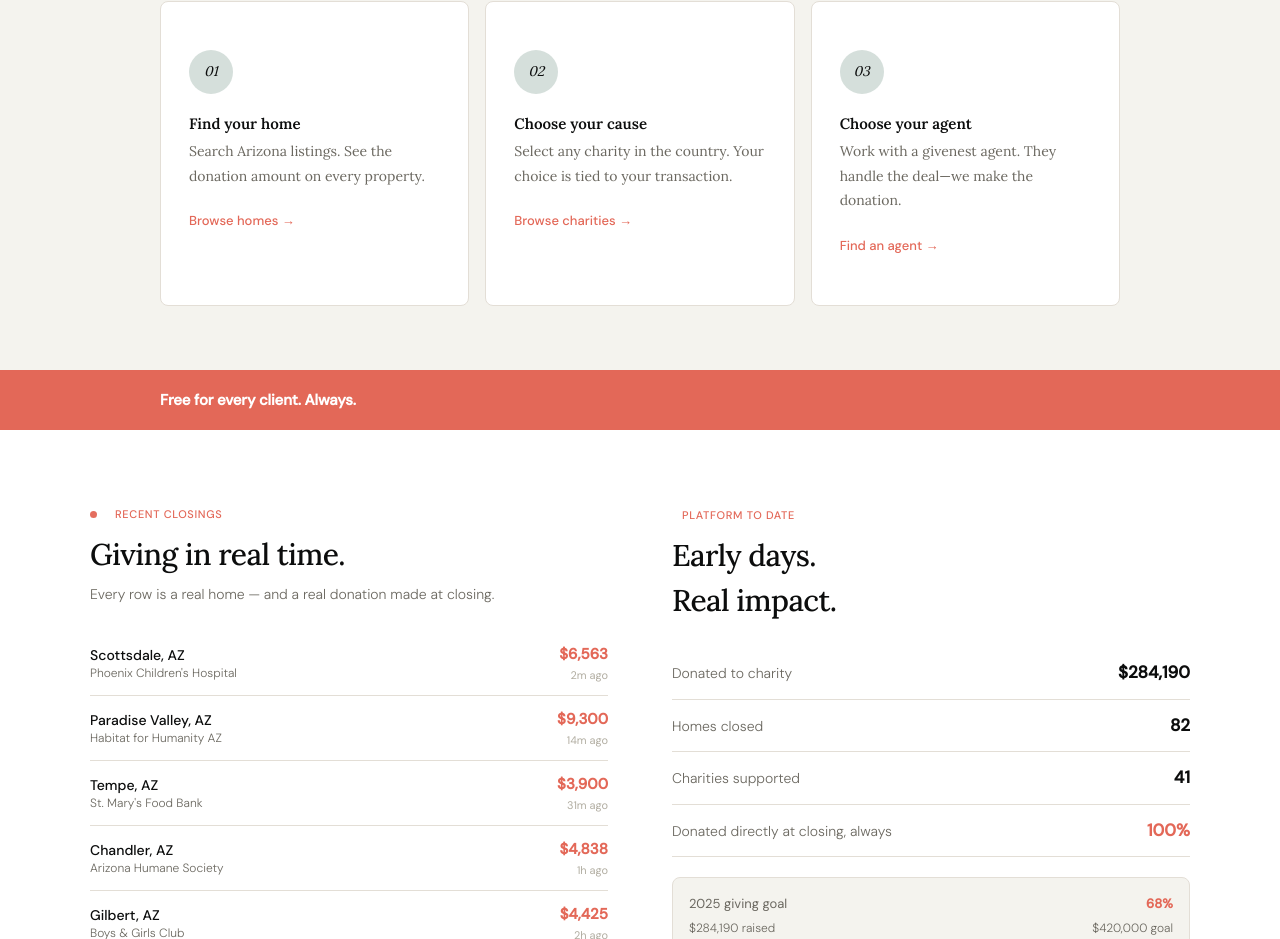
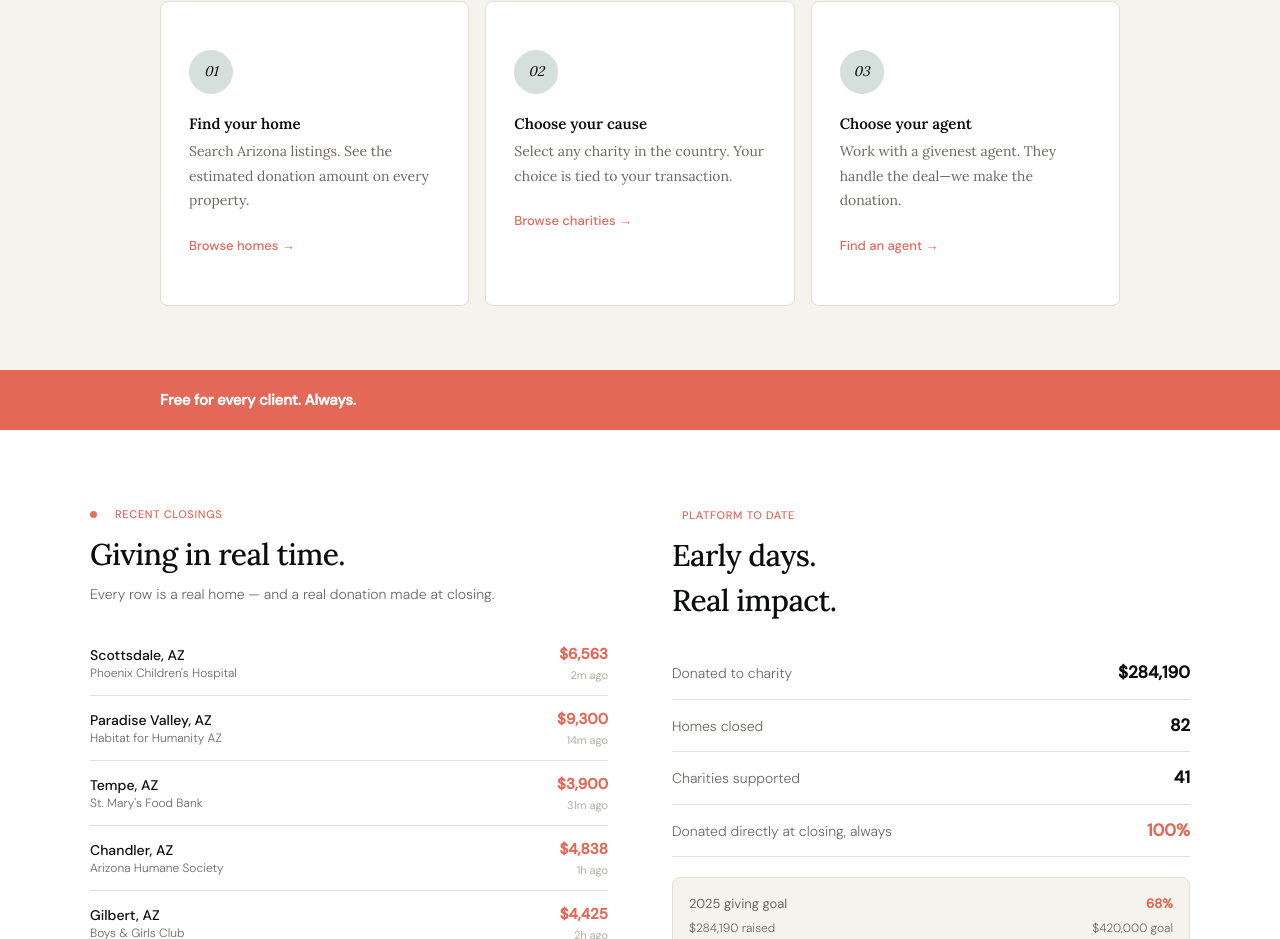
Before and after one commit to dtess85/givenest, a Next.js app: page / in a window 1280 px wide. Shown: the part 914-1853 px from the top of the page. Built offline with nearby package versions, Linux system fonts and the light colour scheme.

Commit message:
Update step 1 desc to include estimated donation

```diff
--- a/components/home/HowItWorks.tsx
+++ b/components/home/HowItWorks.tsx
@@ -2,7 +2,7 @@ const steps = [
   {
     number: "01",
     title: "Find your home",
-    desc: "Search Arizona listings. See the donation amount on every property.",
+    desc: "Search Arizona listings. See the estimated donation amount on every property.",
     link: { label: "Browse homes", href: "/buy" },
   },
   {
```
